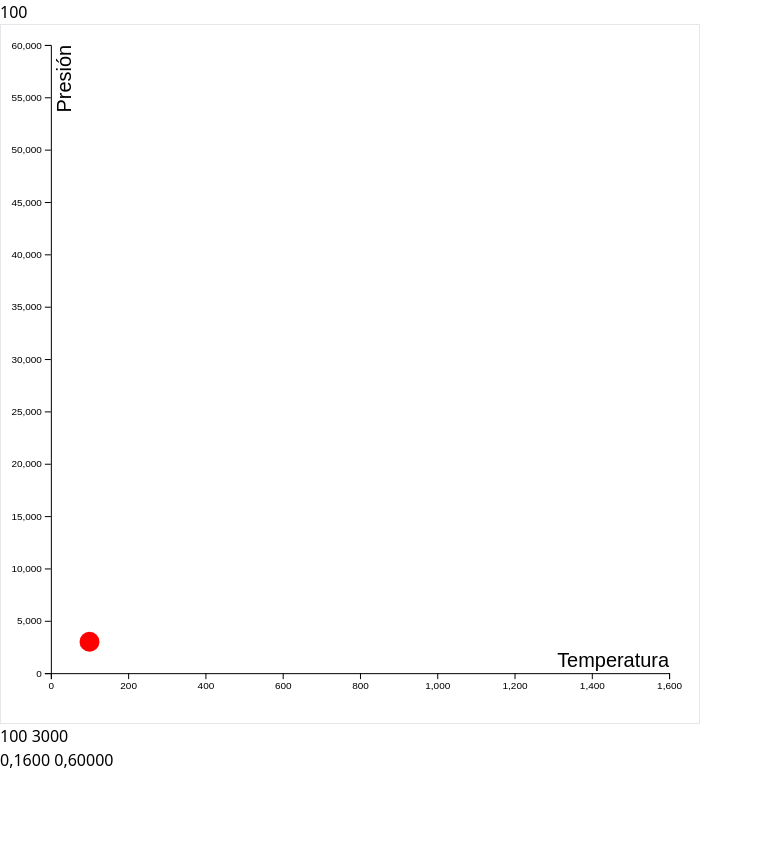
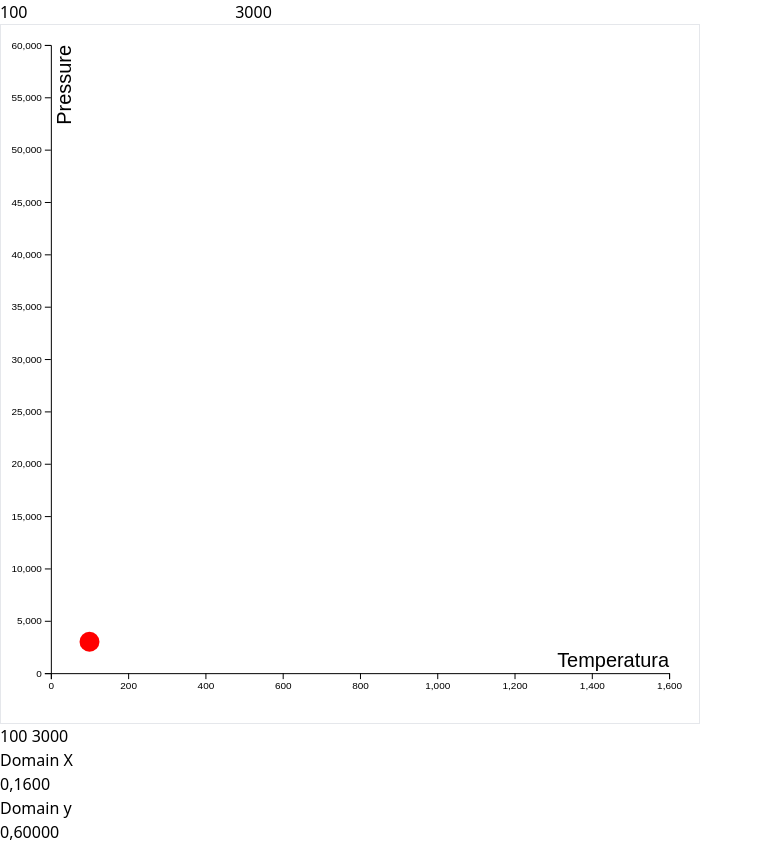
Before and after one commit to xomaxy/digitalPhase, a SvelteKit app: page / in a window 1280 px wide. Shown: the whole page, without its empty margins (0-763 px from the left). Before the commit the page ends 800 px from the top, so only its background shows below. Built offline with nearby package versions, Linux system fonts and the light colour scheme.

Commit message:
Add A4 data and applet completed

```diff
--- a/src/routes/+page.svelte
+++ b/src/routes/+page.svelte
@@ -5,18 +5,18 @@
 
   let point = { x:100, y: 3000 };
   let domain = {x:[0,1600], y:[0,60000]}
-  let label = {x: "Temperatura", y: "Presión"}
+
+  let label = {x: "Temperatura", y: "Pressure"}
   let sizeLabel = {x: 20, y: 20}
   let radius = 10
 
   // Data processing
-  let isZero = (point)=>{if (point.x == 0 && point.y == 0) return true; else return false;}
-    let checkBoundaries = function(point,domain) {
+  let checkBoundaries = function(point,domain) {
         if (!(point.x >= Math.min(...domain.x) && point.x <= Math.max(...domain.x))){
-        alert("x out of bounds");
+        alert(`${label.x} out of bounds`);
         point.x = Math.min(...domain.x)
      } else if (!(point.y >= Math.min(...domain.y) && point.y <= Math.max(...domain.y))){
-        alert("y out of bounds");
+        alert(`${label.y} out of bounds`);
         point.y = Math.min(...domain.y)
      }
     }
@@ -27,7 +27,8 @@
 </script>
 
 <main>
-  <input bind:value={point.x}>
+  <input on:keydown={(e)=>{if (e.key == 'Enter'){point.x = e.target.value}}} value={point.x}>
+  <input on:keydown={(e)=>{if (e.key == 'Enter'){point.y = e.target.value}}} value={point.y}>
   <Grid bind:point bind:domain {label} {sizeLabel} {radius}/>
 
 
@@ -35,4 +36,7 @@
 
 <!-- Plot all the values for dev proposes-->
 <p>{point.x} {point.y}</p>
-<p>{domain.x} {domain.y}</p>
+<p>Domain X</p>
+<p>{domain.x} </p>
+<p>Domain y</p>
+<p>{domain.y}</p>
--- a/src/routes/Grid.svelte
+++ b/src/routes/Grid.svelte
@@ -4,25 +4,25 @@
     import {browser} from '$app/environment';
 
     let svg;
-    export let domain = { x: [-10, 10], y: [-10, 10] };
-    export let point = { x: 0, y: 0 };
+    export let domain = { x: [-10, 10], y: [-10, 10] }
+    export let point = { x: 0, y: 0 }
     export let label = {x: "X Axis", y: "Y Axis"}
     export let sizeLabel = {x: 20, y: 20}
     export let radius = 10
-    const width = 700;
-    const height = 700;
-    const margin = { top: 20, right: 30, bottom: 50, left: 50 }; // Adjusted for label space
+    const fixedDomain = {...domain}
+    const width = 700
+    const height = 700
+    const margin = { top: 20, right: 30, bottom: 50, left: 50 } // Adjusted for label space
 
     // Scales
     const xScale = d3.scaleLinear()
         .domain(domain.x) // Adjust these values based on desired boundaries
-        .range([margin.left, width - margin.right]);
+        .range([margin.left, width - margin.right])
 
     const yScale = d3.scaleLinear()
         .domain(domain.y) // Adjust these values based on desired boundaries
-        .range([height - margin.bottom, margin.top]);
+        .range([height - margin.bottom, margin.top])
 
-    let ScaledPoint = {x: xScale(point.x), y: yScale(point.y)};
 
     // Draw Cartesian Plane
     function drawCartesianPlane() {
@@ -98,15 +98,20 @@
     function handleKeyPress(event) {
         let zoomFactor; // Determines the zoom speed
         if (event.key === 'X' || event.key === 'x') {
-            event.key === 'x' ? zoomFactor = 0.7 : zoomFactor = 1.7;
+            event.key === 'x' ? zoomFactor = 0.5 : zoomFactor = 2;
             // Zoom on X-axis
             const range = (domain.x[1] - domain.x[0]) * zoomFactor;
-            domain.x = [point.x - range / 2, point.x + range / 2];
+            let lxRange = (point.x - range / 2 > Math.min(...fixedDomain.x)) ? point.x - range / 2 : Math.min(...fixedDomain.x);
+            let rxRange = (point.x + range / 2 < Math.max(...fixedDomain.x)) ? point.x + range / 2 : Math.max(...fixedDomain.x);
+            domain.x = [lxRange, rxRange];
+
         } else if (event.key === 'Y' || event.key === 'y') {
-            event.key === 'y' ? zoomFactor = 0.7 : zoomFactor = 1.7;
+            event.key === 'y' ? zoomFactor = 0.5 : zoomFactor = 2;
             // Zoom on Y-axis
             const range = (domain.y[1] - domain.y[0]) * zoomFactor;
-            domain.y = [point.y - range / 2, point.y + range / 2];
+            let lyRange = (point.y - range / 2 > Math.min(...fixedDomain.y)) ? point.y - range / 2 : Math.min(...fixedDomain.y);
+            let ryRange = (point.y + range / 2 < Math.max(...fixedDomain.y)) ? point.y + range / 2 : Math.max(...fixedDomain.y);
+            domain.y = [lyRange,ryRange];
         }
 
         xScale.domain(domain.x);
```
Also changed, not shown: static/data/A4.csv (added).
